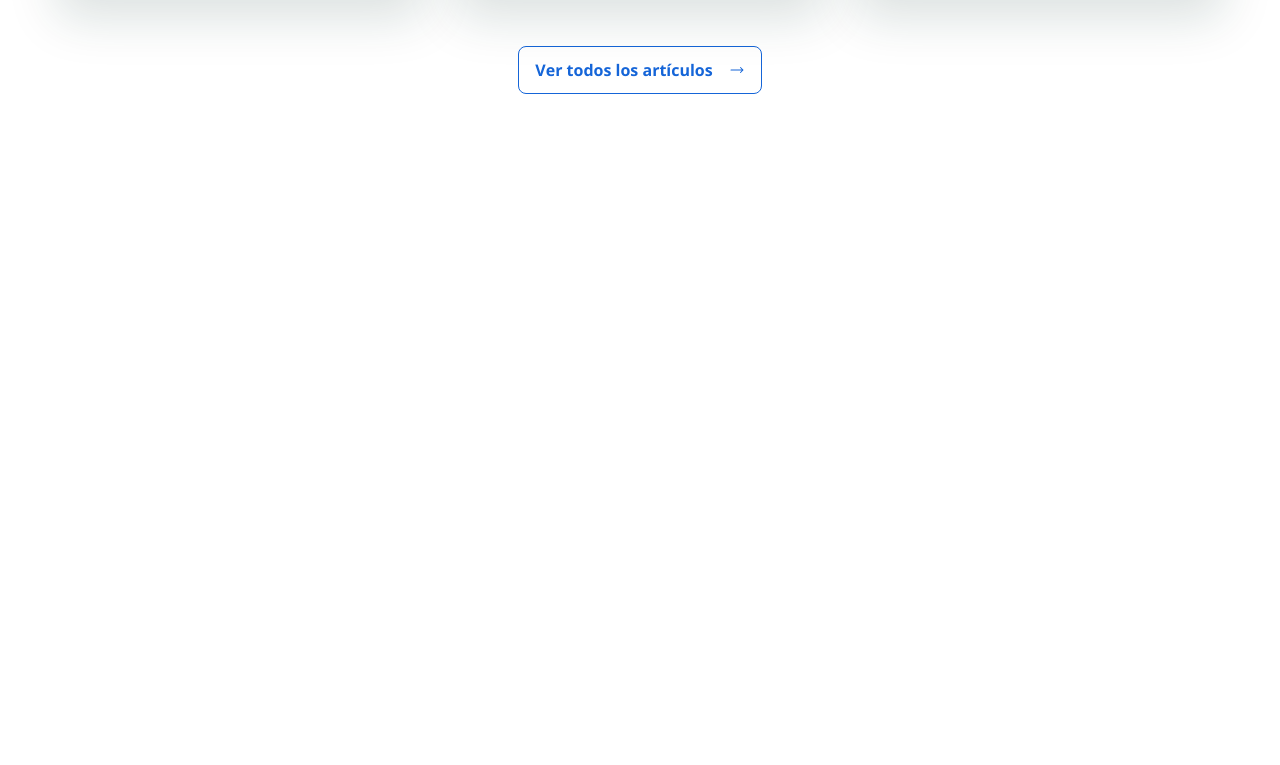
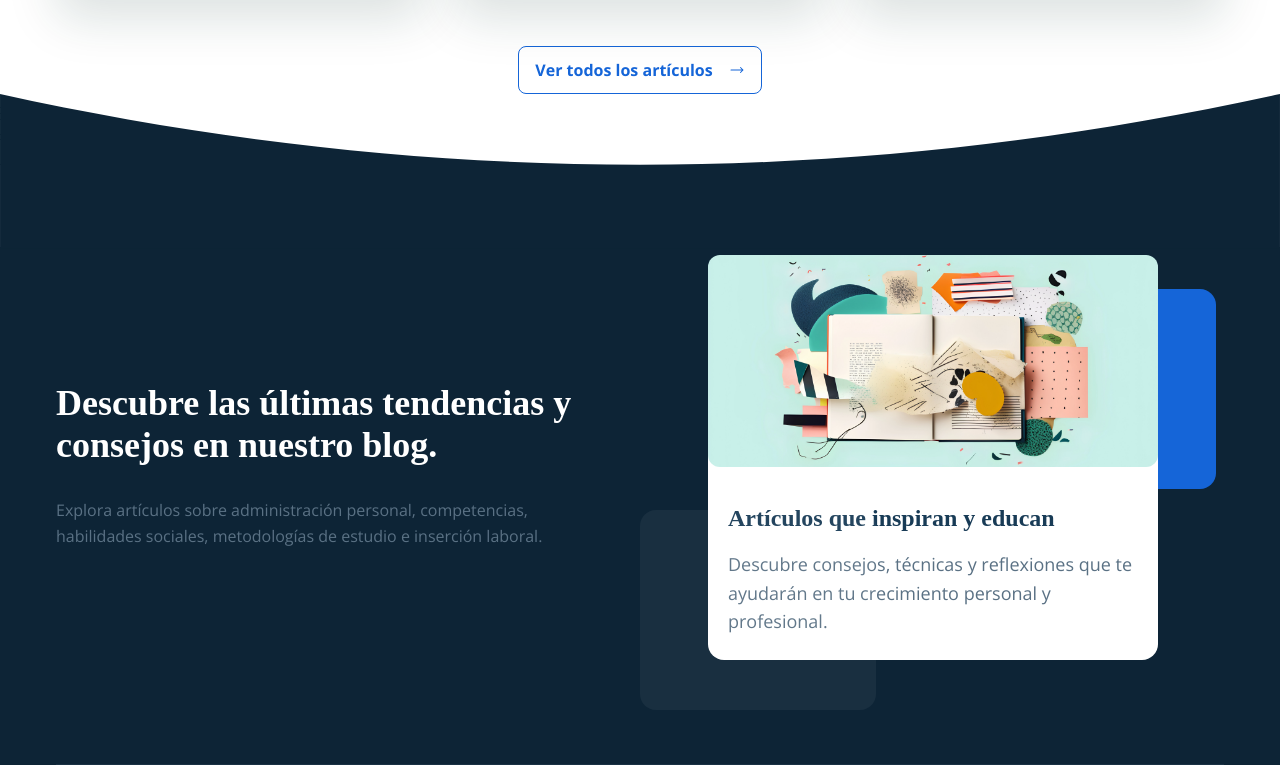
Before and after one commit to AlejandroM12/betterme-blog, a React (Vite) app: page / in a window 1280 px wide. Shown: the part 3816-4581 px from the top of the page. Before the commit the page ends 3910 px from the top, so only its background shows below. Built offline with nearby package versions, Linux system fonts and the light colour scheme; a web font is replaced by a local one.

Commit message:
feat: Add BlogBanner component
- Imported necessary utilities and images.
- Adapted previous newsletter section to a blog-centric banner.
- Updated texts to reflect the blog's focus.
- Added relevant image for the banner background.

```diff
--- /dev/null
+++ b/src/components/Banner/Banner.jsx
@@ -0,0 +1,44 @@
+import images from '../../utils/images';
+
+const BlogBanner = () => {
+  return (
+    <section className='newsletter-sc bg-blue-dark text-white'>
+      <div className='container'>
+        <div className='newsletter-content grid-cols grid-cols-2 items-center'>
+          <div className='newsletter-l'>
+            <h3 className='title title-lg'>
+              Descubre las últimas tendencias y consejos en nuestro blog.
+            </h3>
+            <p className='text text-base text-gray'>
+              Explora artículos sobre administración personal, competencias,
+              habilidades sociales, metodologías de estudio e inserción laboral.
+            </p>
+          </div>
+          <div className='newsletter-r'>
+            <div className='newsletter-info'>
+              <div className='newsletter-info-wrapper bg-white'>
+                <div className='info-img'>
+                  <img
+                    src={`${images.bannerHome}`}
+                    className='object-fit-cover'
+                  />
+                </div>
+                <div className='info-text'>
+                  <h4 className='text-xxl text title'>
+                    Artículos que inspiran y educan
+                  </h4>
+                  <p className='text text-lg'>
+                    Descubre consejos, técnicas y reflexiones que te ayudarán en
+                    tu crecimiento personal y profesional.
+                  </p>
+                </div>
+              </div>
+            </div>
+          </div>
+        </div>
+      </div>
+    </section>
+  );
+};
+
+export default BlogBanner;
--- /dev/null
+++ b/src/components/Banner/index.js
@@ -0,0 +1 @@
+export { default as Banner } from './Banner';
--- a/src/components/index.js
+++ b/src/components/index.js
@@ -1,4 +1,5 @@
 export * from './Articles';
+export * from './Banner';
 export * from './Card';
 export * from './CardWide';
 export * from './CaseStudies';
--- a/src/pages/Home.jsx
+++ b/src/pages/Home.jsx
@@ -1,6 +1,7 @@
 import Container from '../layout/Container';
-import { Articles, CardWide, Case, Recent } from '../components';
+import { Articles, Banner, CardWide, Case, Recent } from '../components';
 import { blogs } from '../data/blog-posts';
+import images from '../utils/images';
 
 const Home = () => {
   return (
@@ -13,6 +14,10 @@ const Home = () => {
       <Recent />
       <Case />
       <Articles />
+      <div className='newsletter-curve'>
+        <img src={`${images.bannerBg}`} />
+      </div>
+      <Banner />
     </main>
   );
 };
--- a/src/utils/images.js
+++ b/src/utils/images.js
@@ -11,6 +11,8 @@ import blog7 from '@assets/img/metodologia-estudio.webp';
 import blog8 from '@assets/img/insercion-laboral.webp';
 import caseStudie1 from '@assets/img/case-studie-1.webp';
 import caseStudieAvatar1 from '@assets/img/jessica.jpg';
+import bannerHome from '@assets/img/banner-home.webp';
+import bannerBg from '@assets/img/bannerBg.svg';
 
 const images = {
   bg_base,
@@ -26,5 +28,7 @@ const images = {
   blog8,
   caseStudie1,
   caseStudieAvatar1,
+  bannerHome,
+  bannerBg,
 };
 export default images;
```
Also changed, not shown: src/assets/img/banner-home.webp (added), src/assets/img/bannerBg.svg (added).
